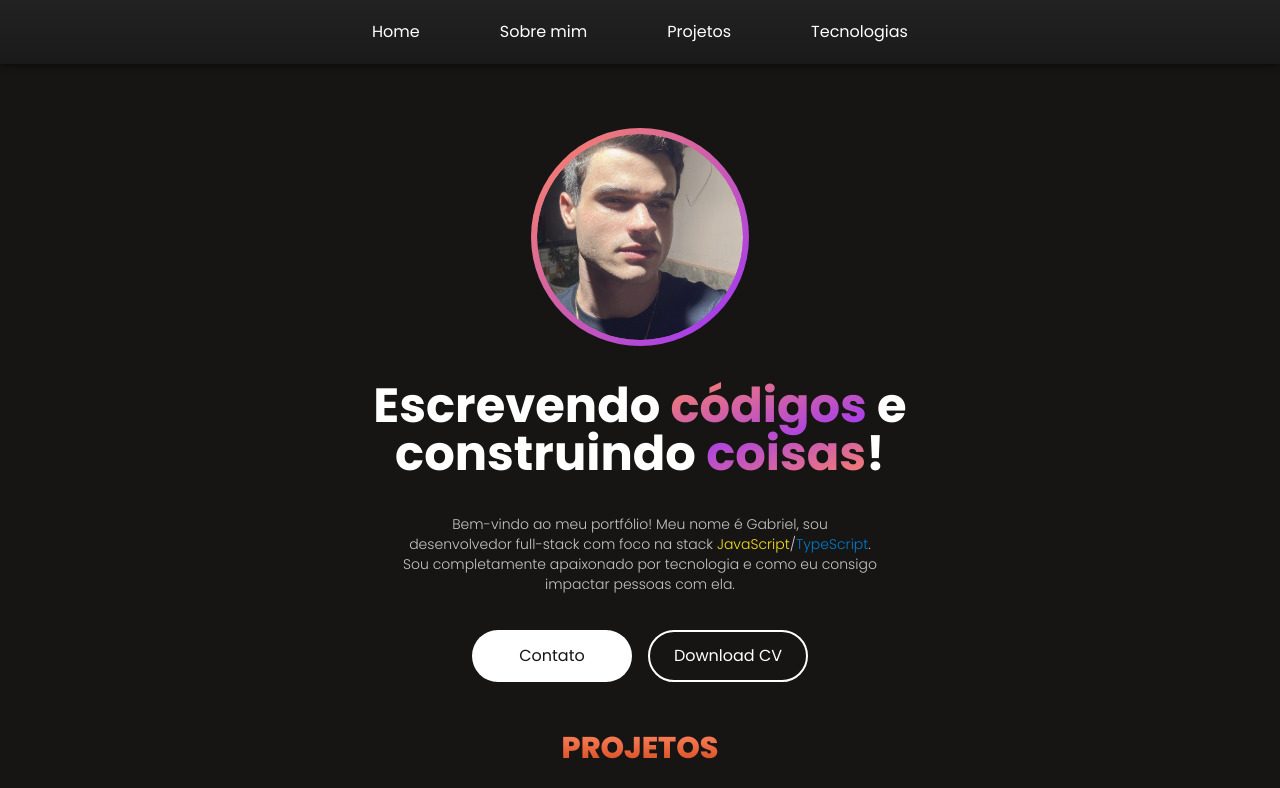
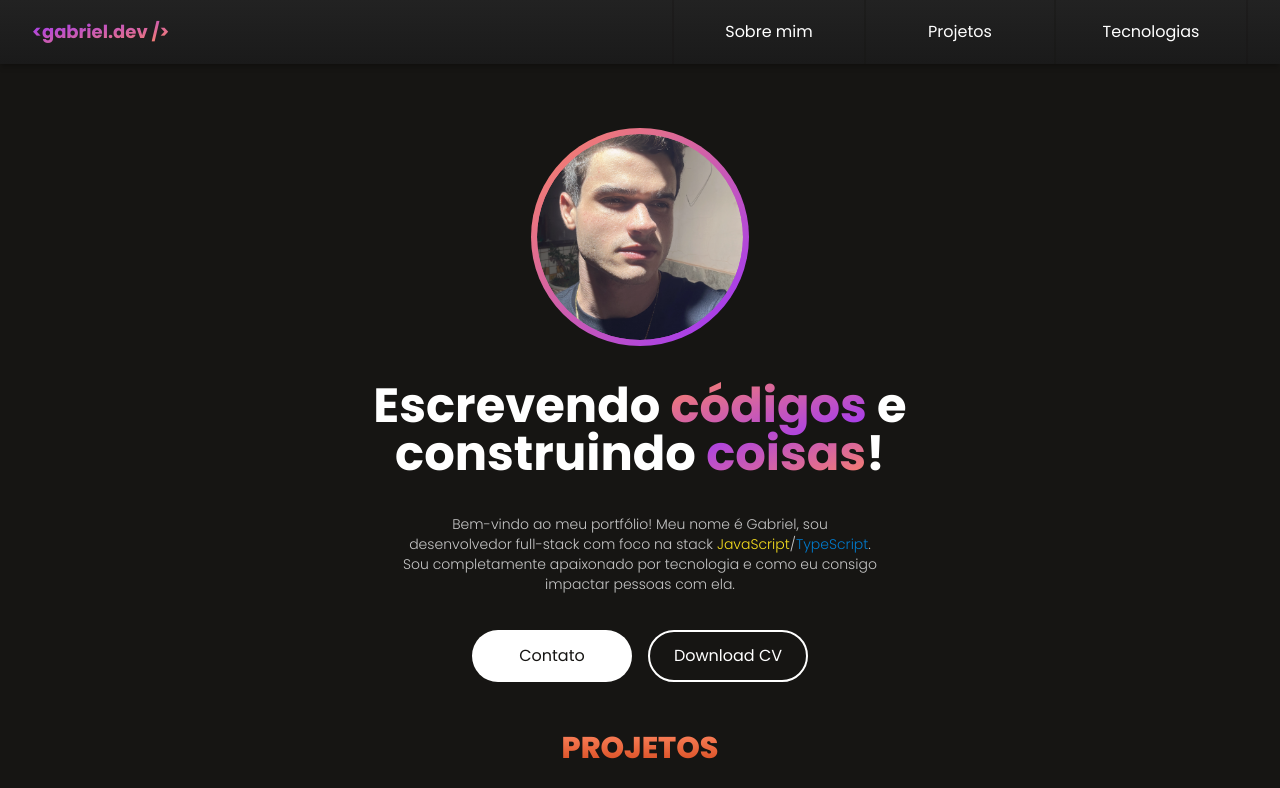
Before and after one commit to gctoledo/portfolio, a Next.js app: page / in a window 1280 px wide. Shown: the top 788 px of the page. Built offline with nearby package versions, Linux system fonts and the light colour scheme.

Commit message:
feat: add Nav and NavLink components

```diff
--- a/src/app/_components/Header.tsx
+++ b/src/app/_components/Header.tsx
@@ -1,35 +1,24 @@
-import Link from "next/link";
 import { motion } from "framer-motion";
 import { Menu } from "lucide-react";
+import Nav from "./Nav";
 
 const Header = () => {
   return (
     <motion.header
       animate={{ top: [-200, 0], opacity: [0, 1] }}
       transition={{ duration: 0.8, delay: 0.1 }}
-      className="opacity-0 w-full h-16 bg-gradient-to-b from-[#222222] to-[#1a1a1a] fixed top-0 left-0 shadow-md shadow-black/30 z-50"
+      className="opacity-0 w-full h-16 bg-gradient-to-b from-[#222222] to-[#1a1a1a] fixed top-0 left-0 shadow-md shadow-black/20 z-50"
     >
-      <div className="container w-full mx-auto">
+      <div className="container w-full mx-auto md:flex justify-between items-center">
         <button className="w-full h-16 pr-3 flex items-center justify-end cursor-pointer md:hidden">
           <Menu />
         </button>
 
-        <nav className="hidden md:block">
-          <ul className="flex h-16 w-full items-center justify-center gap-20 text-nowrap">
-            <li>
-              <Link href={"#"}>Home</Link>
-            </li>
-            <li>
-              <Link href={"#about"}>Sobre mim</Link>
-            </li>
-            <li>
-              <Link href={"#projects"}>Projetos</Link>
-            </li>
-            <li>
-              <Link href={"#stacks"}>Tecnologias</Link>
-            </li>
-          </ul>
-        </nav>
+        <h1 className="hidden md:block bg-gradient-to-tl from-[#FF8660] to-[#9A33FF] bg-clip-text text-transparent font-bold text-lg">
+          {"<gabriel.dev />"}
+        </h1>
+
+        <Nav />
       </div>
     </motion.header>
   );
--- /dev/null
+++ b/src/app/_components/Nav.tsx
@@ -0,0 +1,35 @@
+import NavLink from "./NavLink";
+
+const Nav = () => {
+  return (
+    <nav className="hidden md:block">
+      <ul className="flex h-16 w-full justify-center text-nowrap">
+        <NavLink
+          offset={500}
+          href={"#about"}
+          classname="border-l-2 border-[#161513] border-opacity-35"
+        >
+          Sobre mim
+        </NavLink>
+
+        <NavLink
+          offset={500}
+          href={"#projects"}
+          classname="border-x-2 border-[#161513] border-opacity-35"
+        >
+          Projetos
+        </NavLink>
+
+        <NavLink
+          offset={500}
+          href={"#stacks"}
+          classname="border-r-2 border-[#161513] border-opacity-35"
+        >
+          Tecnologias
+        </NavLink>
+      </ul>
+    </nav>
+  );
+};
+
+export default Nav;
--- /dev/null
+++ b/src/app/_components/NavLink.tsx
@@ -0,0 +1,21 @@
+import { twMerge } from "tailwind-merge";
+import SmoothScrollLink from "./SmothScrollLink";
+
+interface NavLinkProps {
+  offset: number;
+  href: string;
+  children: React.ReactNode;
+  classname?: string;
+}
+
+const NavLink = ({ children, href, offset, classname }: NavLinkProps) => {
+  return (
+    <li>
+      <SmoothScrollLink offset={offset} href={href} classname={classname}>
+        {children}
+      </SmoothScrollLink>
+    </li>
+  );
+};
+
+export default NavLink;
```
